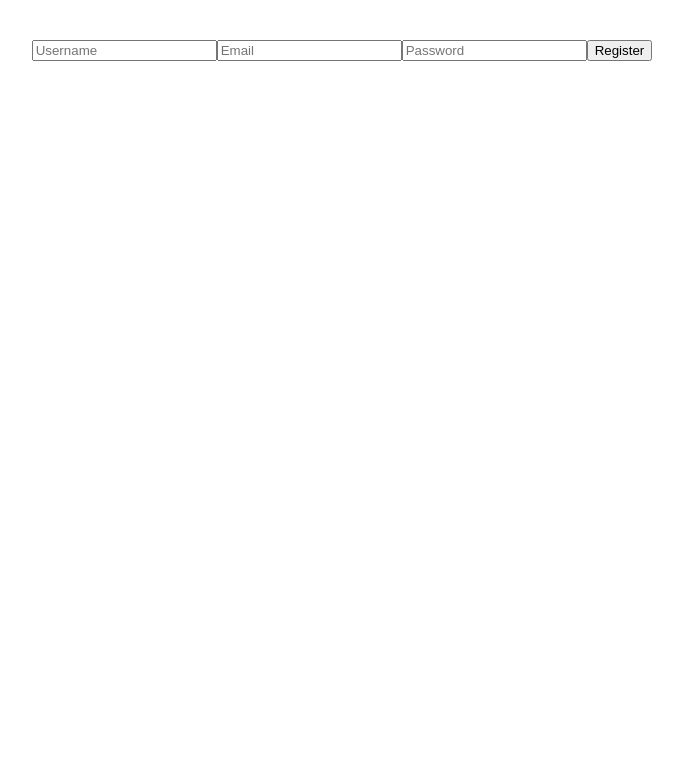
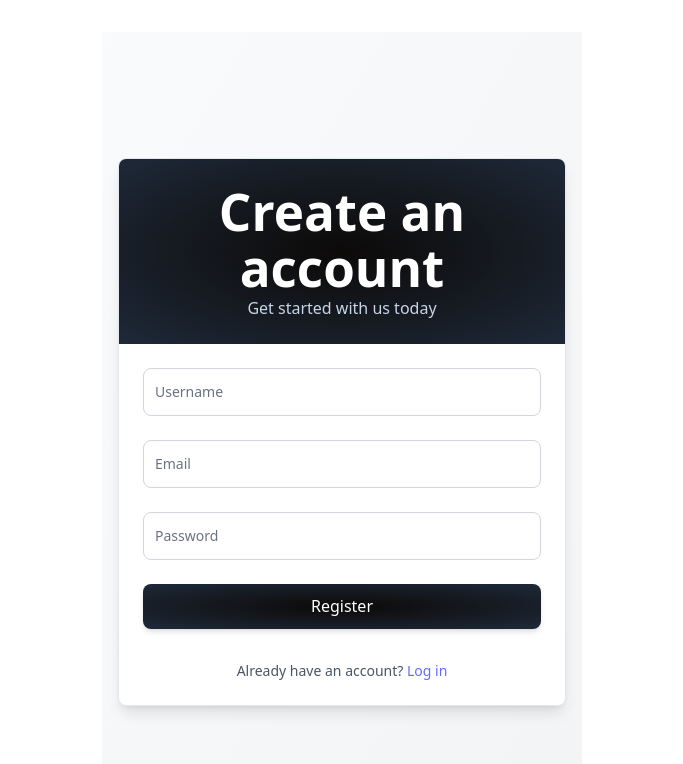
Before and after one commit to AbdelRahmanRahal/StockDB, a React (Vite) app in the folder stockdb/client/: page /register in a window 1280 px wide. Shown: the top 764 px of the page, without its empty margins (298-981 px from the left). Built offline with nearby package versions, Linux system fonts and the light colour scheme.

Commit message:
refactor: improved login and register pages

```diff
--- a/stockdb/client/src/components/auth/AuthForm.jsx
+++ b/stockdb/client/src/components/auth/AuthForm.jsx
@@ -1,43 +1,100 @@
 export default function AuthForm({ formType, onSubmit, formData, onChange }) {
   const isLogin = formType === 'login';
+  const title = isLogin ? 'Welcome back' : 'Create an account';
+  const subtitle = isLogin ? 'Log in to continue' : 'Get started with us today';
 
   return (
-    <form onSubmit={onSubmit} className="space-y-4 w-full max-w-sm mx-auto">
+    <div className="max-w-md w-full mx-auto bg-white rounded-lg shadow-lg overflow-hidden border border-gray-200">
+      <div className="bg-radial from-stone-950 to-gray-800 p-6 text-white">
+        <h1 className="text-2xl font-bold">{title}</h1>
+        <p className="text-blue-100 opacity-90">{subtitle}</p>
+      </div>
+
+      <form onSubmit={onSubmit} className="p-6 space-y-6">
         {!isLogin && (
+          <div className="relative">
             <input
               type="text"
+              id="username"
               name="username"
-          placeholder="Username"
+              placeholder=" "
               value={formData.username}
               onChange={onChange}
-          className="w-full p-2 border rounded"
+              className="block px-2.5 pb-2.5 pt-4 w-full text-sm text-gray-900 bg-transparent rounded-lg border border-gray-300 appearance-none focus:outline-none focus:ring-0 focus:border-blue-600 peer"
               required
             />
+            <label
+              htmlFor="username"
+              className="absolute text-sm text-gray-500 duration-200 transform -translate-y-4 scale-75 top-2 z-10 origin-[0] bg-white px-2 peer-focus:px-2 peer-focus:text-blue-600 peer-placeholder-shown:scale-100 peer-placeholder-shown:-translate-y-1/2 peer-placeholder-shown:top-1/2 peer-focus:top-2 peer-focus:scale-75 peer-focus:-translate-y-4 left-1"
+            >
+              Username
+            </label>
+          </div>
         )}
+
+        <div className="relative">
           <input
             type="email"
+            id="email"
             name="email"
-        placeholder="Email"
+            placeholder=" "
             value={formData.email}
             onChange={onChange}
-        className="w-full p-2 border rounded"
+            className="block px-2.5 pb-2.5 pt-4 w-full text-sm text-gray-900 bg-transparent rounded-lg border border-gray-300 appearance-none focus:outline-none focus:ring-0 focus:border-blue-600 peer"
             required
           />
+          <label
+            htmlFor="email"
+            className="absolute text-sm text-gray-500 duration-200 transform -translate-y-4 scale-75 top-2 z-10 origin-[0] bg-white px-2 peer-focus:px-2 peer-focus:text-blue-600 peer-placeholder-shown:scale-100 peer-placeholder-shown:-translate-y-1/2 peer-placeholder-shown:top-1/2 peer-focus:top-2 peer-focus:scale-75 peer-focus:-translate-y-4 left-1"
+          >
+            Email
+          </label>
+        </div>
+
+        <div className="relative">
           <input
             type="password"
+            id="password"
             name="password"
-        placeholder="Password"
+            placeholder=" "
             value={formData.password}
             onChange={onChange}
-        className="w-full p-2 border rounded"
+            className="block px-2.5 pb-2.5 pt-4 w-full text-sm text-gray-900 bg-transparent rounded-lg border border-gray-300 appearance-none focus:outline-none focus:ring-0 focus:border-blue-600 peer"
             required
           />
+          <label
+            htmlFor="password"
+            className="absolute text-sm text-gray-500 duration-200 transform -translate-y-4 scale-75 top-2 z-10 origin-[0] bg-white px-2 peer-focus:px-2 peer-focus:text-blue-600 peer-placeholder-shown:scale-100 peer-placeholder-shown:-translate-y-1/2 peer-placeholder-shown:top-1/2 peer-focus:top-2 peer-focus:scale-75 peer-focus:-translate-y-4 left-1"
+          >
+            Password
+          </label>
+        </div>
+
         <button
           type="submit"
-        className="w-full bg-blue-600 text-white p-2 rounded hover:bg-blue-700"
+          className="w-full bg-radial from-stone-950 to-gray-800 text-white py-2 px-4 rounded-md hover:from-blue-700 hover:to-indigo-700 focus:outline-none focus:ring-2 focus:ring-blue-500 focus:ring-offset-2 transition-all duration-200 active:scale-[0.98] shadow-md hover:shadow-lg"
         >
           {isLogin ? 'Login' : 'Register'}
         </button>
+
+        <div className="text-center text-sm text-gray-600 pt-2">
+          {isLogin ? (
+            <>
+              Don't have an account?{' '}
+              <a href="/register" className="text-blue-600 hover:underline font-medium">
+                Sign up
+              </a>
+            </>
+          ) : (
+            <>
+              Already have an account?{' '}
+              <a href="/login" className="text-blue-600 hover:underline font-medium">
+                Log in
+              </a>
+            </>
+          )}
+        </div>
       </form>
+    </div>
   );
 }
--- a/stockdb/client/src/index.css
+++ b/stockdb/client/src/index.css
@@ -13,6 +13,11 @@
   text-rendering: optimizeLegibility;
   -webkit-font-smoothing: antialiased;
   -moz-osx-font-smoothing: grayscale;
+}
+
+/* Smooth scrolling */
+html {
+  scroll-behavior: smooth;
 }
 
 a {
--- a/stockdb/client/src/main.jsx
+++ b/stockdb/client/src/main.jsx
@@ -4,6 +4,9 @@ import { BrowserRouter, Routes, Route } from 'react-router-dom';
 import App from './App.jsx';
 import LoginPage from './pages/LoginPage.jsx';
 import RegisterPage from './pages/RegisterPage.jsx';
+import './index.css';
+// TODO: ADD REACT TOASTIFY
+// TODO: CREATE LOADING STATE AND COMPONENT (CONTEXT IS NECCESSARY FOR THIS TO WORK (probably))
 
 ReactDOM.createRoot(document.getElementById('root')).render(
   <React.StrictMode>
--- a/stockdb/client/src/pages/LoginPage.jsx
+++ b/stockdb/client/src/pages/LoginPage.jsx
@@ -1,8 +1,13 @@
 import LoginForm from '../components/auth/LoginForm';
+import { useEffect } from 'react';
 
 export default function LoginPage() {
+  useEffect(() => {
+    document.title = 'Login | StockDB';
+  }, []);
+
   return (
-    <div className="flex items-center justify-center h-screen">
+    <div className="min-h-screen bg-gradient-to-br from-gray-50 to-gray-100 flex items-center justify-center p-4">
       <LoginForm />
     </div>
   );
--- a/stockdb/client/src/pages/RegisterPage.jsx
+++ b/stockdb/client/src/pages/RegisterPage.jsx
@@ -1,8 +1,13 @@
 import RegisterForm from '../components/auth/RegisterForm';
+import { useEffect } from 'react';
 
 export default function RegisterPage() {
+  useEffect(() => {
+    document.title = 'Register | StockDB';
+  }, []);
+
   return (
-    <div className="flex items-center justify-center h-screen">
+    <div className="min-h-screen bg-gradient-to-br from-gray-50 to-gray-100 flex items-center justify-center p-4">
       <RegisterForm />
     </div>
   );
```
Also changed, not shown: 1 other file (tests, documents, lock files or other folders). Lines whose indentation alone changed are shown as unchanged.
